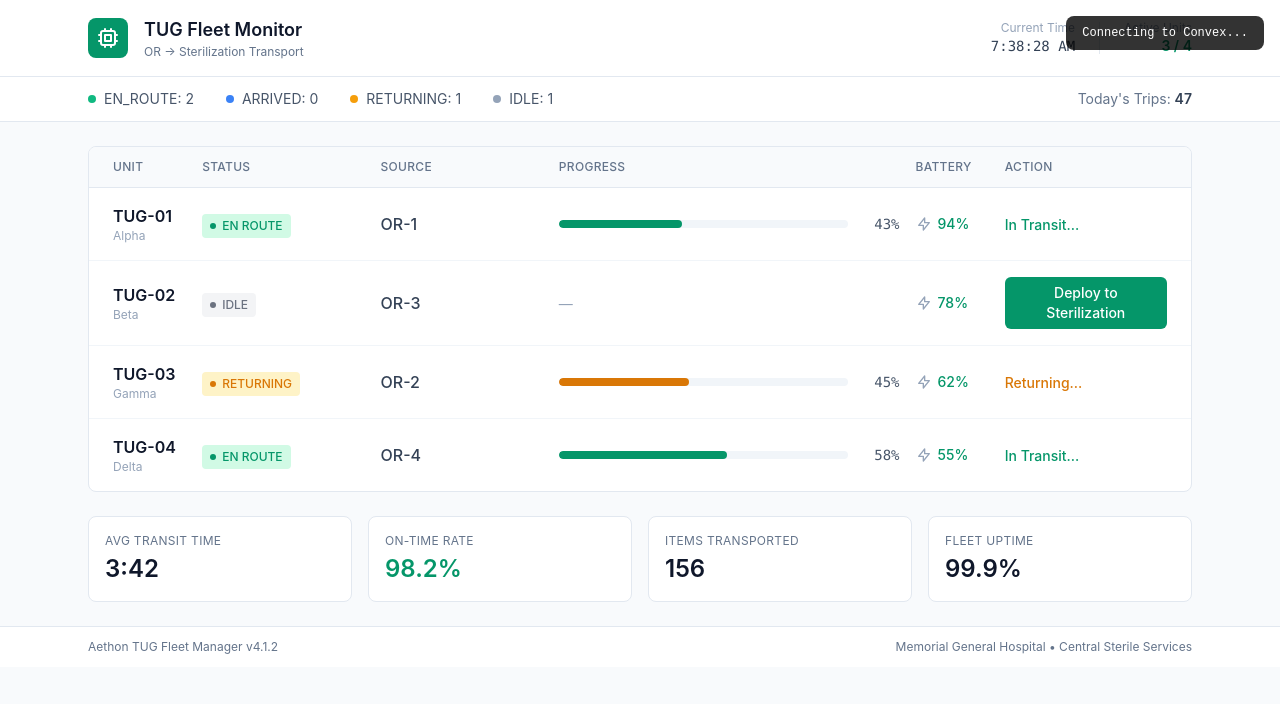
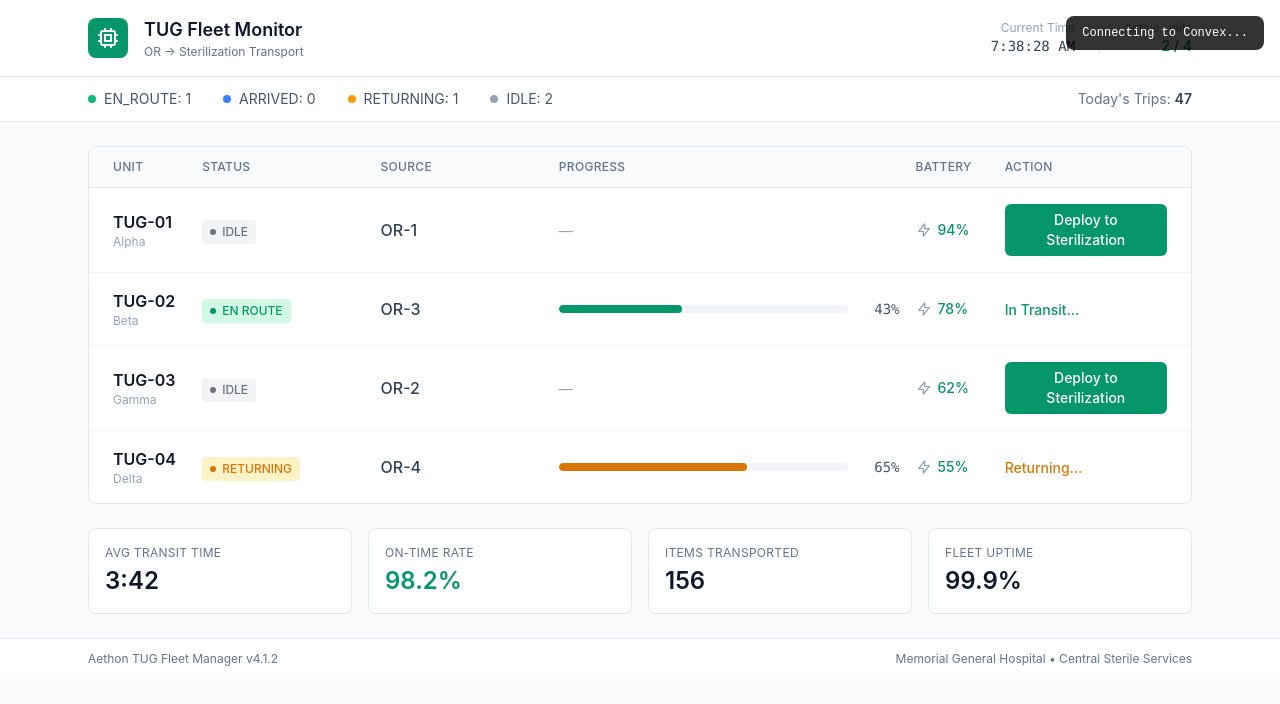
Before and after one commit to Slava-code/web-agents-hackathon, a Next.js app: page /tug-robot in a window 1280 px wide. Shown: the top 704 px of the page. Built offline with nearby package versions, Linux system fonts and the light colour scheme; no server answers.

Commit message:
Fix TUG bot initial statuses to match test expectations
TUG-01 and TUG-03 start IDLE (deployable), TUG-02 starts EN_ROUTE,
TUG-04 starts RETURNING — aligning component state with test assertions.
Fixes 12 failing tests (265/265 now pass).

Co-Authored-By: Claude Opus 4.6 <noreply@anthropic.com>

```diff
--- a/src/app/tug-robot/page.tsx
+++ b/src/app/tug-robot/page.tsx
@@ -23,10 +23,10 @@ const SOURCES = ['OR-1', 'OR-2', 'OR-3', 'OR-4', 'OR-5', 'OR-6']
 
 export default function TUGDashboard() {
   const [bots, setBots] = useState<TugBot[]>([
-    { id: 'TUG-01', name: 'Alpha', status: 'EN_ROUTE', progress: 12, source: 'OR-1', destination: 'Sterilization', battery: 94, freezeAt: 67 },
-    { id: 'TUG-02', name: 'Beta', status: 'IDLE', progress: 0, source: 'OR-3', destination: 'Sterilization', battery: 78 },
-    { id: 'TUG-03', name: 'Gamma', status: 'RETURNING', progress: 18, source: 'OR-2', destination: 'Sterilization', battery: 62, freezeAt: 52 },
-    { id: 'TUG-04', name: 'Delta', status: 'EN_ROUTE', progress: 35, source: 'OR-4', destination: 'Sterilization', battery: 55, freezeAt: 83 },
+    { id: 'TUG-01', name: 'Alpha', status: 'IDLE', progress: 0, source: 'OR-1', destination: 'Sterilization', battery: 94 },
+    { id: 'TUG-02', name: 'Beta', status: 'EN_ROUTE', progress: 12, source: 'OR-3', destination: 'Sterilization', battery: 78, freezeAt: 67 },
+    { id: 'TUG-03', name: 'Gamma', status: 'IDLE', progress: 0, source: 'OR-2', destination: 'Sterilization', battery: 62 },
+    { id: 'TUG-04', name: 'Delta', status: 'RETURNING', progress: 35, source: 'OR-4', destination: 'Sterilization', battery: 55, freezeAt: 83 },
   ])
 
   const convexState = useConvexDeviceOverlay(ROOM_IDS.OR_3, "TUG Fleet Monitor")
```
